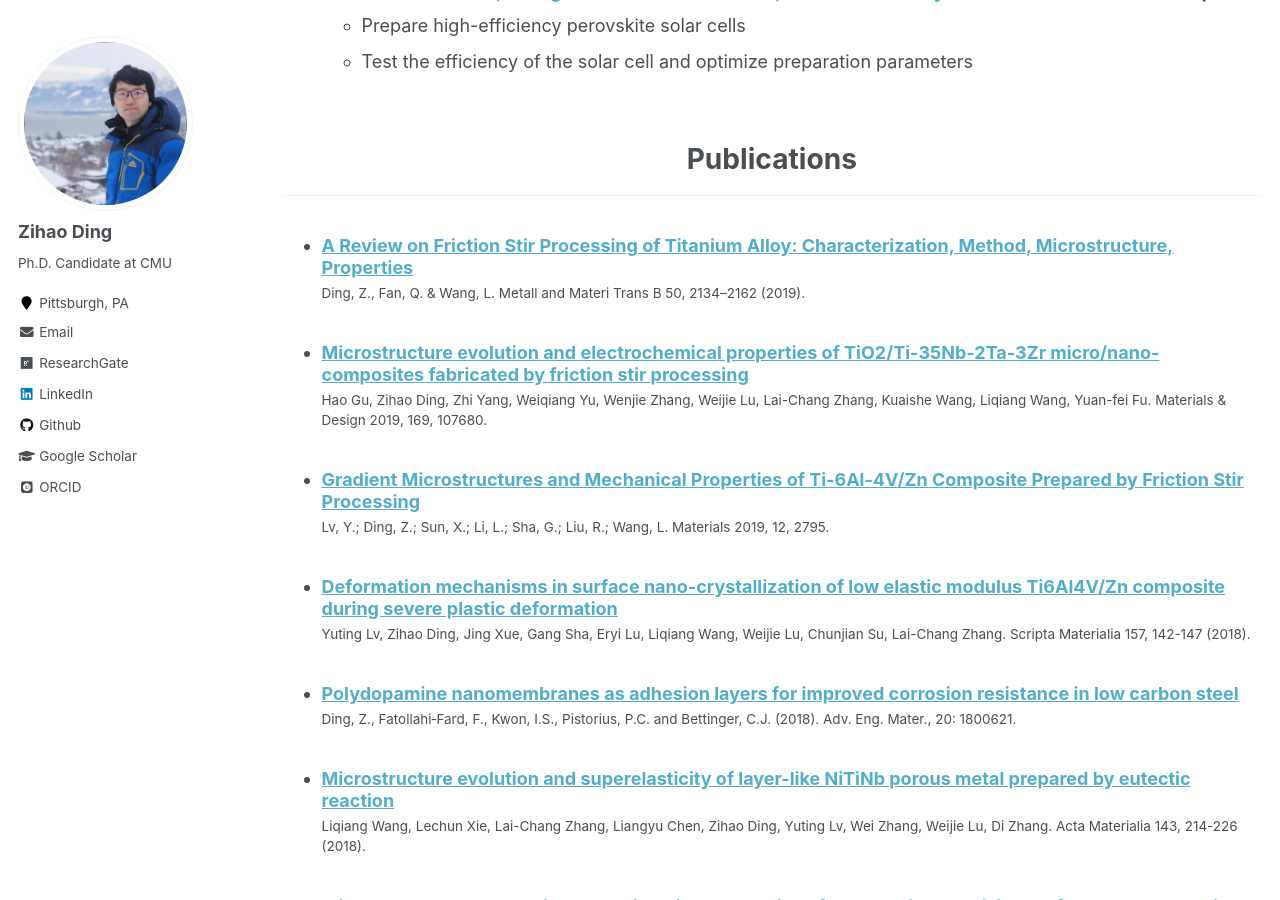
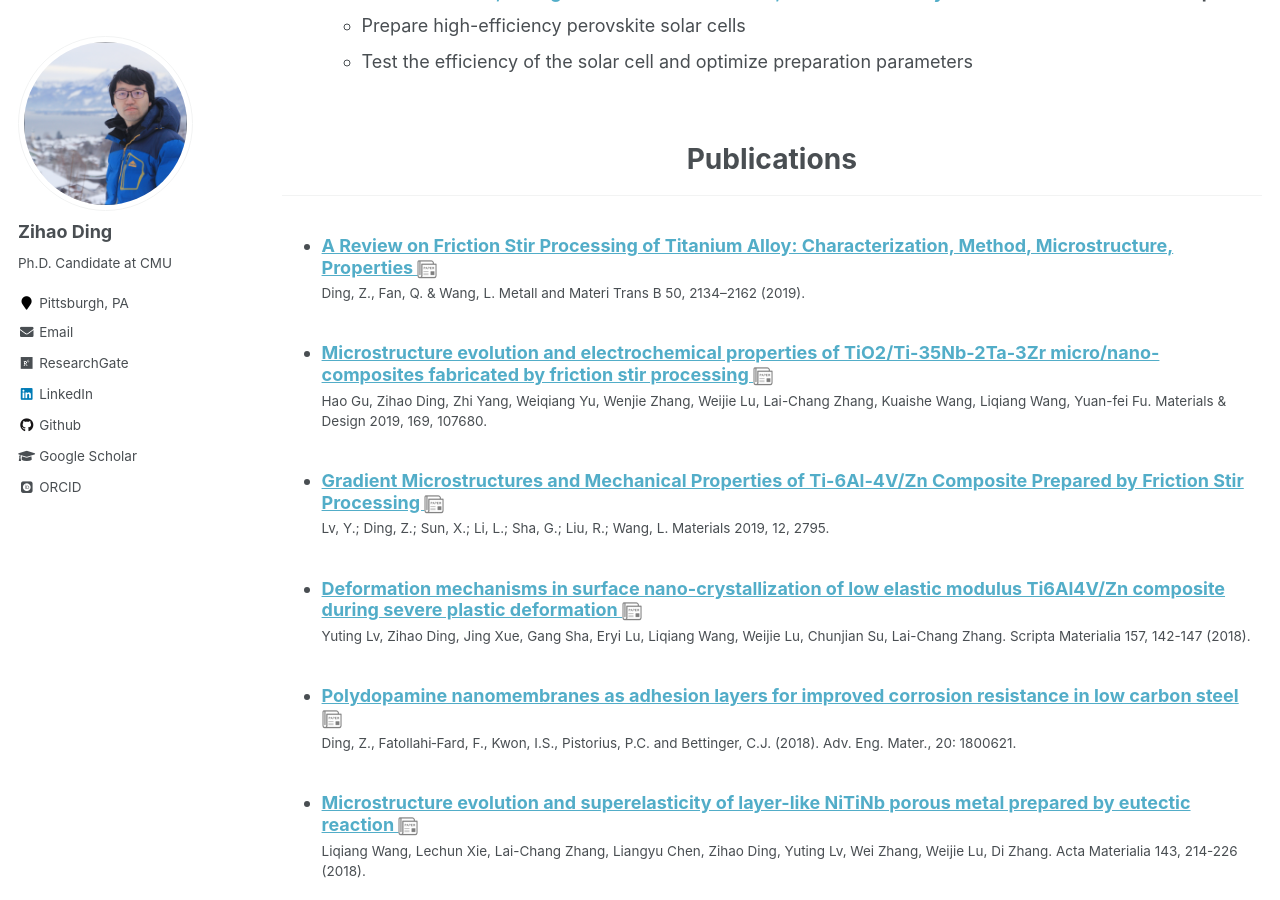
Before and after one commit to Darkhunter9/Darkhunter9.github.io, a Jekyll site: the page built from _pages/cv.md, in a window 1280 px wide and 900 px high, scrolled down 2169 px. Built offline with Jekyll 4.4.1, drawn with Linux system fonts in a browser that asks for light colours; some web fonts are replaced.

Commit message:
add button for papers

```diff
--- a/_includes/archive-single-cv.html
+++ b/_includes/archive-single-cv.html
@@ -32,6 +32,9 @@
       {% else %}
         <a href="{{ base_path }}{{ post.url }}" rel="permalink">{{ title }}</a>
       {% endif %}
+      {% if post.collection == "publications" %}
+        <a href="{{post.paperurl}}" color="black"><img src="{{base_path}}/images/paper.png" width="20" style="display:inline-block;" /></a>
+      {% endif %}
     </h3>
     {% if post.read_time %}
       <p class="page__meta"><i class="fa fa-clock-o" aria-hidden="true"></i> {% include read-time.html %}</p>
```
